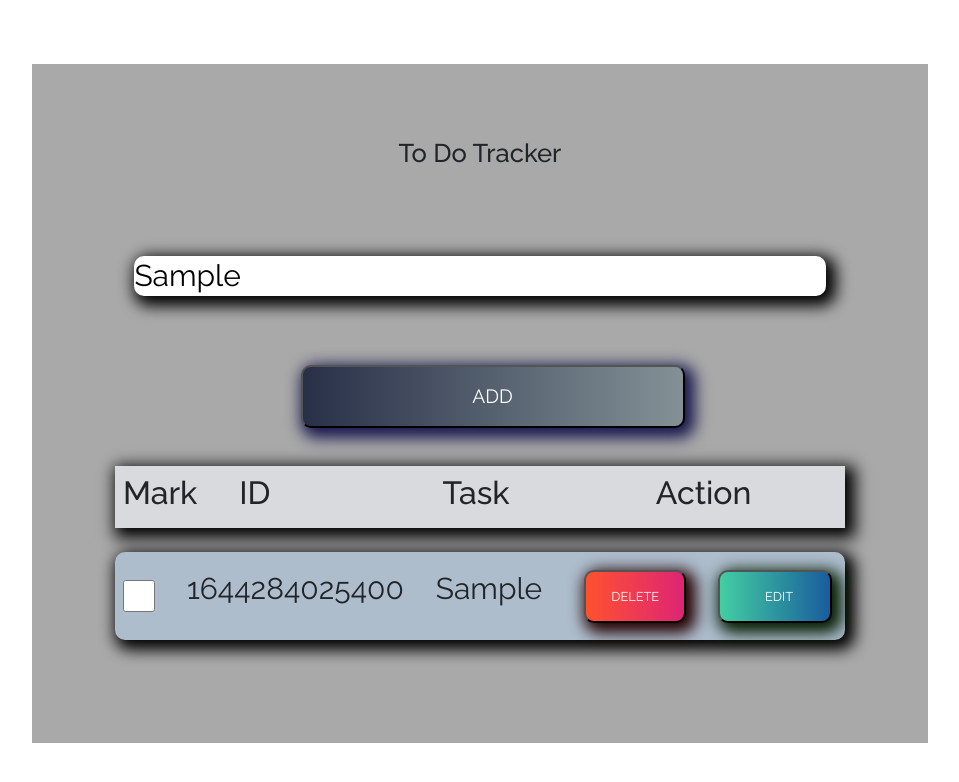
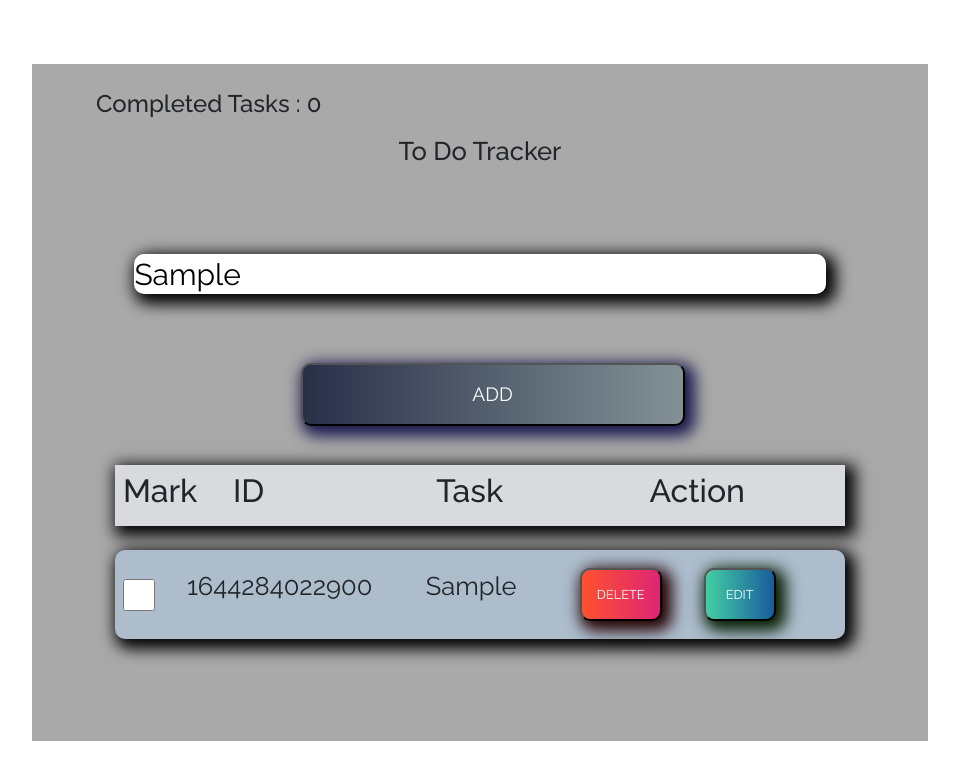
Before and after one commit to Brutalvik/tasktracker, a React (Create React App) app: page / in a window 1280 px wide. Both pictures are taken after typing "Sample" into the empty fields and a click on the button "ADD". Shown: the top 782 px of the page, without its empty margins (160-1119 px from the left). Built offline with nearby package versions, Linux system fonts and the light colour scheme.

Commit message:
Added completed tasks component

```diff
--- a/src/App.css
+++ b/src/App.css
@@ -7,3 +7,9 @@
   width: 70%;
   padding: 5%;;
 }
+
+.completed {
+  margin-top: -5%;
+  text-align: left;
+  width: 100%;
+}
--- a/src/App.js
+++ b/src/App.js
@@ -2,6 +2,7 @@ import React, { useState } from 'react'
 import './App.css';
 import Footer from './components/footer/Footer';
 import Header from './components/header/Header';
+import Completed from './components/completed/Completed'
 import { Tasks } from './components/tasks/Tasks';
 import { useDispatch } from 'react-redux';
 import { addTask } from './redux/TaskSlice'
@@ -28,6 +29,9 @@ function App({ inputvalue }) {
 
   return (
     <div className="App">
+      <div className="completed">
+        <Completed/>
+      </div>
       <form onSubmit={onSubmit}>
         <Header gettext={getValue}/>
         <Footer type="submit"/>
--- /dev/null
+++ b/src/components/completed/Completed.js
@@ -0,0 +1,17 @@
+import React from 'react'
+import { useSelector } from 'react-redux'
+
+const Completed = () => {
+
+    const completedTasks = useSelector((state) =>
+        state.tasks.filter((task) => task.completed === true)
+    );
+
+  return (
+    <>
+      <h4>Completed Tasks : {completedTasks.length}</h4>
+    </>
+  )
+}
+
+export default Completed
--- a/src/components/global/button/Button.css
+++ b/src/components/global/button/Button.css
@@ -33,7 +33,7 @@
 
  .btn-delete {background-image: linear-gradient(to right, #FF512F 0%, #DD2476  51%, #FF512F  100%)}
  .btn-delete {
-      width: 100%;
+      width: minmax(auto, 100%);
       margin: 10px;
       padding: 15px;
       text-transform: uppercase;
@@ -64,9 +64,8 @@
 
 .btn-edit {background-image: linear-gradient(to right, #43cea2 0%, #185a9d  51%, #43cea2  100%)}
 .btn-edit {
-   width: 80%;
-   margin: 10px;
-   padding: 15px 45px;
+   width: minmax(auto, 100%);
+   padding: 15px 20px;
    text-transform: uppercase;
    transition: 0.5s;
    background-size: 200% auto;
--- a/src/components/tasks/Tasks.css
+++ b/src/components/tasks/Tasks.css
@@ -32,10 +32,11 @@
     box-shadow: 5px 5px 15px 5px #000000;
     margin: auto;
     text-align: left;
+    font-size: 1vw;
 }
 
 p {
-    font-size: 30px;
+    font-size: 2vw;
 }
 
 h2 {
```
